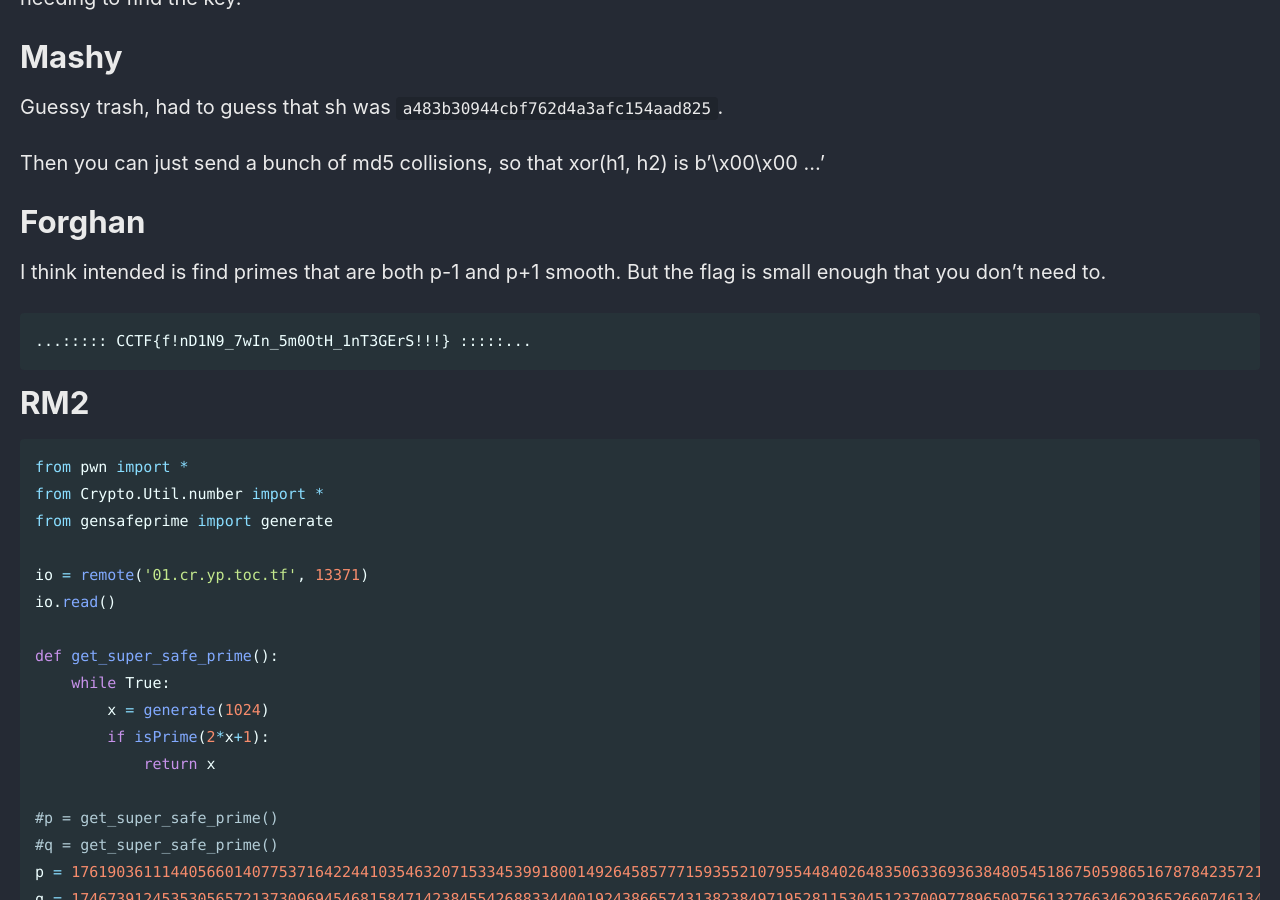
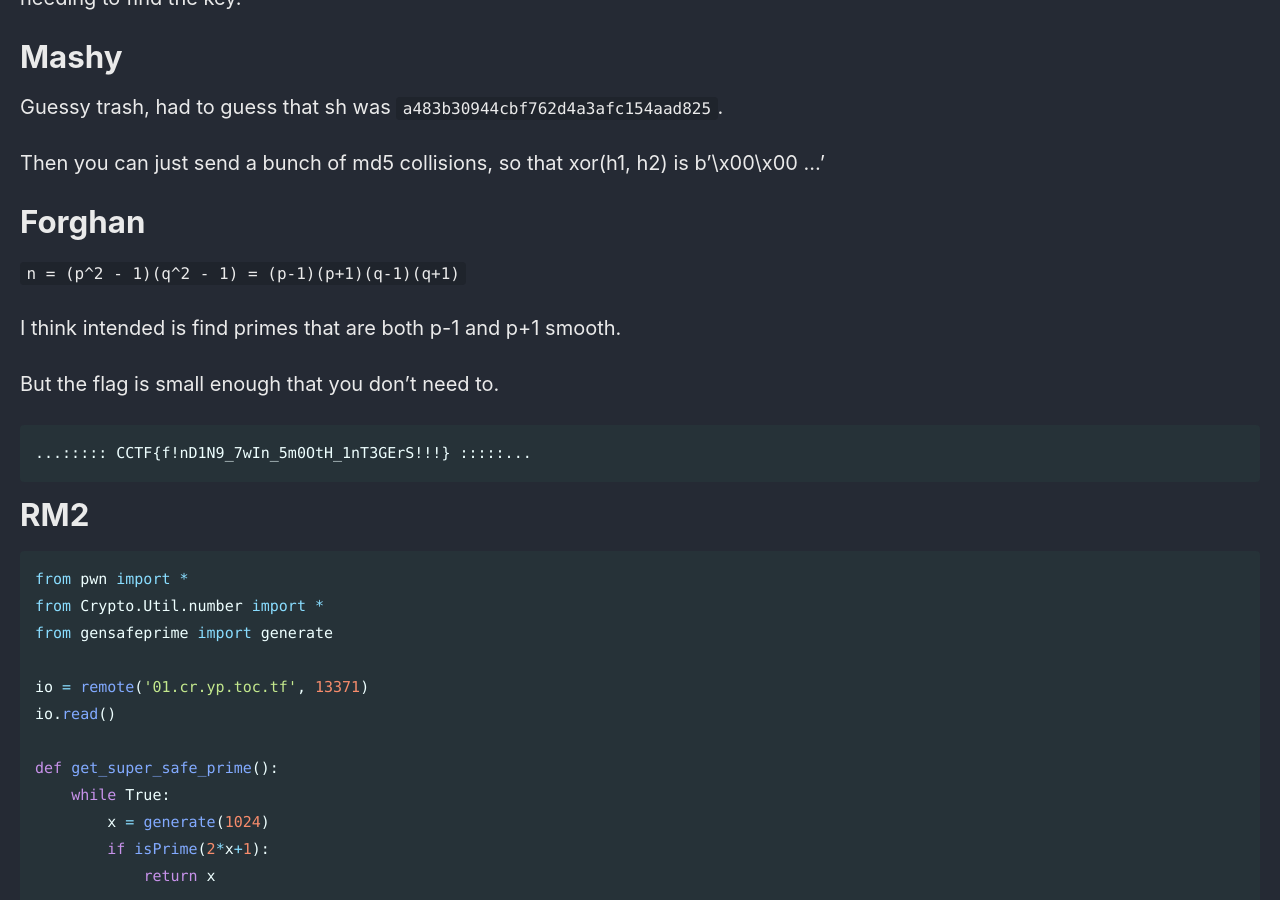
Before and after one commit to Connor-McCartney/Connor-McCartney.github.io, a Jekyll site: the page built from _pages/cryptography/other/CRYPTO-CTF-2024.md, in a window 1280 px wide and 900 px high, scrolled down 996 px. Built offline with Jekyll 4.4.1, drawn with Linux system fonts in a browser that asks for light colours; cached includes are drawn as plain includes.

Commit message:
Update CRYPTO-CTF-2024.md

````diff
--- a/_pages/cryptography/other/CRYPTO-CTF-2024.md
+++ b/_pages/cryptography/other/CRYPTO-CTF-2024.md
@@ -53,7 +53,10 @@ Then you can just send a bunch of md5 collisions, so that xor(h1, h2) is b'\x00\
 
 # Forghan
 
+`n = (p^2 - 1)(q^2 - 1) = (p-1)(p+1)(q-1)(q+1)`
+
 I think intended is find primes that are both p-1 and p+1 smooth.
+
 But the flag is small enough that you don't need to.
 
 ```
````
